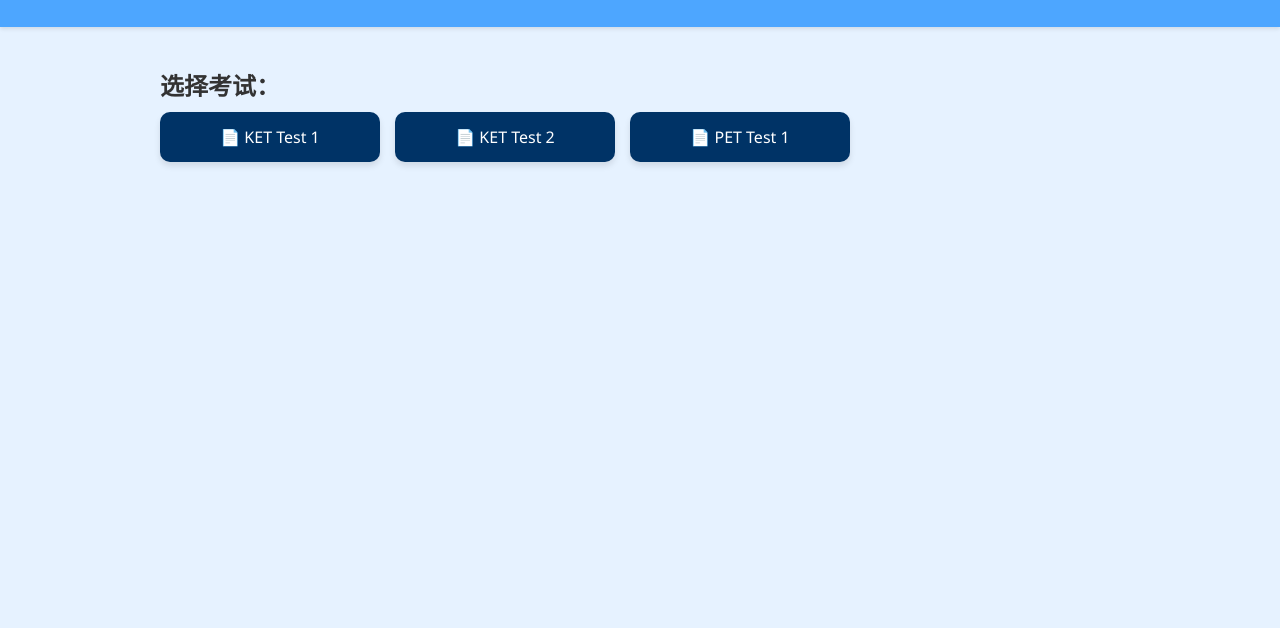
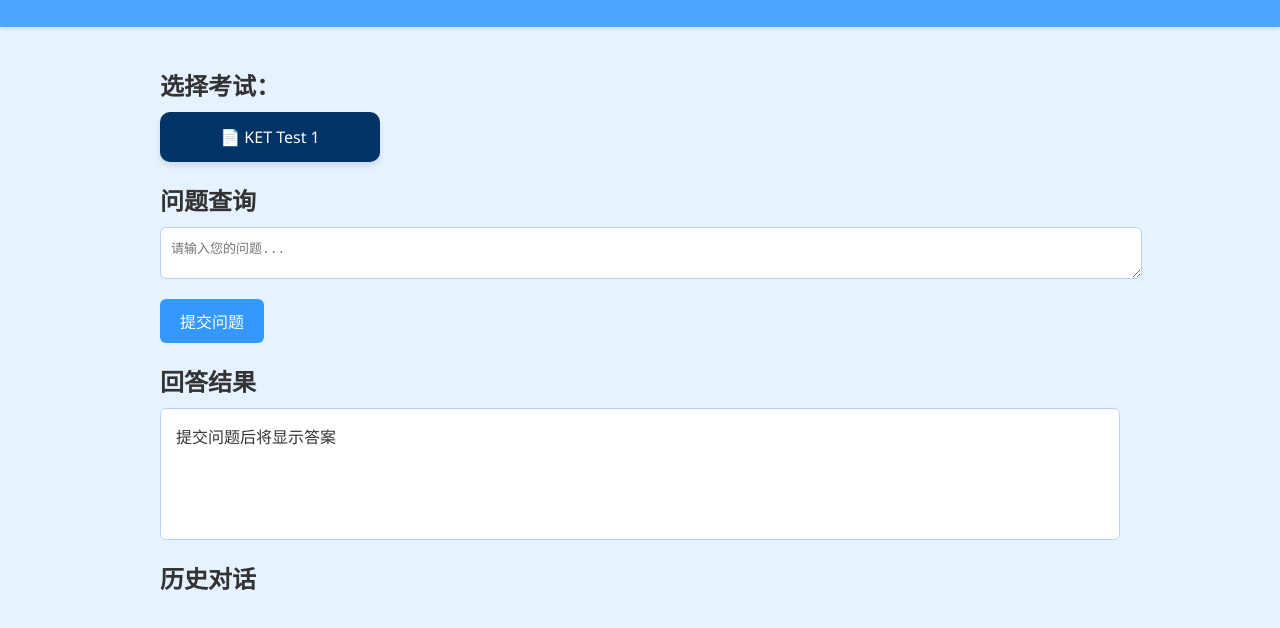
Before and after one commit to TommyTam2012/ket-pet-ai-app, a plain HTML site: page public/index.html in a window 1280 px wide. Shown: the part 90-718 px from the top of the page. Drawn offline with Linux system fonts and the light colour scheme.

Commit message:
Update index.html

```diff
--- a/public/index.html
+++ b/public/index.html
@@ -38,11 +38,27 @@
     <section class="selectors">
       <h2>选择考试：</h2>
       <div class="exam-grid">
-        <a class="exam-btn" href="/exams/KET/ket-exam-1.pdf" target="_blank">📄 KET Test 1</a>
-        <a class="exam-btn" href="/exams/KET/ket-exam-2.pdf" target="_blank">📄 KET Test 2</a>
-        <a class="exam-btn" href="/exams/PET/pet-exam-1.pdf" target="_blank">📄 PET Test 1</a>
+        <a class="exam-btn" href="/exams/KET/ket01.pdf" target="_blank">📄 KET Test 1</a>
       </div>
     </section>
+
+    <section class="question">
+      <h2>问题查询</h2>
+      <textarea id="questionInput" placeholder="请输入您的问题..."></textarea>
+      <button onclick="submitQuestion()">提交问题</button>
+    </section>
+
+    <section class="response">
+      <h2>回答结果</h2>
+      <div id="responseBox">提交问题后将显示答案</div>
+    </section>
+
+    <section class="history">
+      <h2>历史对话</h2>
+      <ul id="historyList"></ul>
+    </section>
   </main>
+
+  <script src="/script.js"></script>
 </body>
 </html>
```
